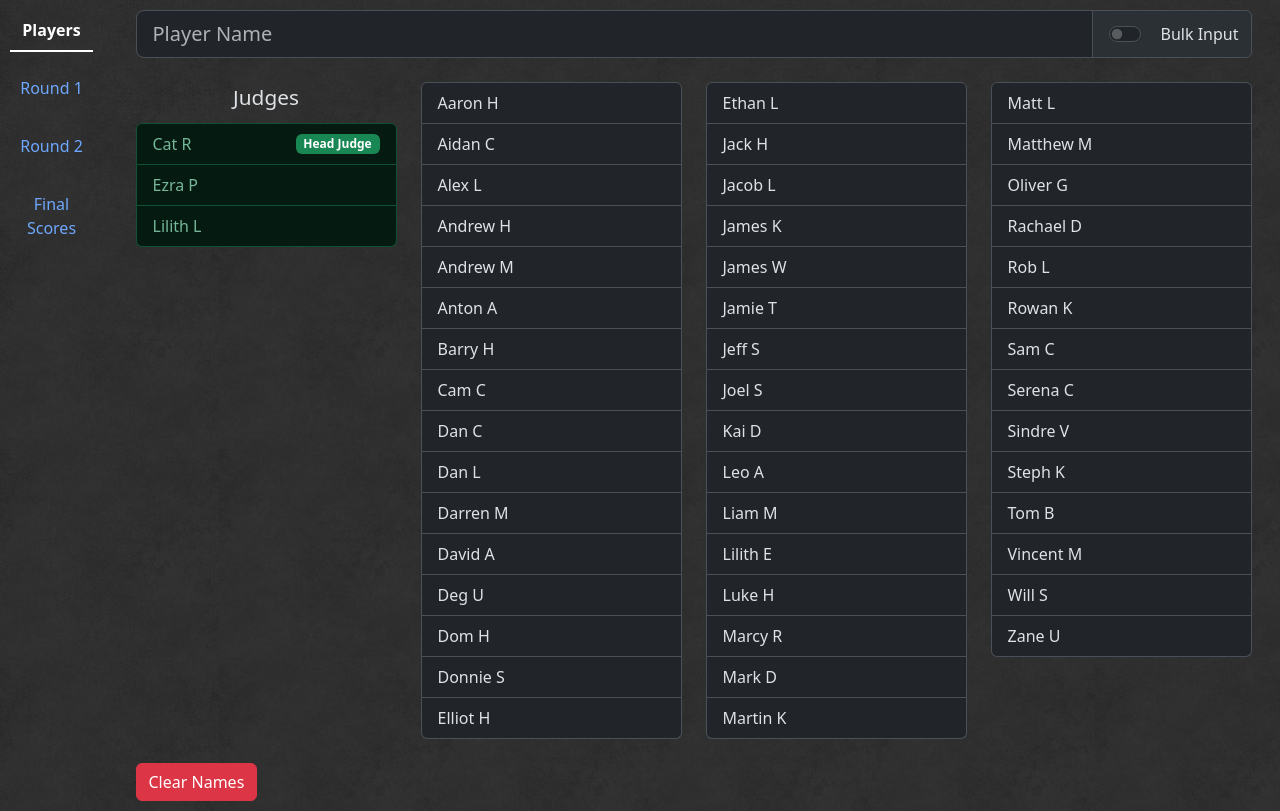
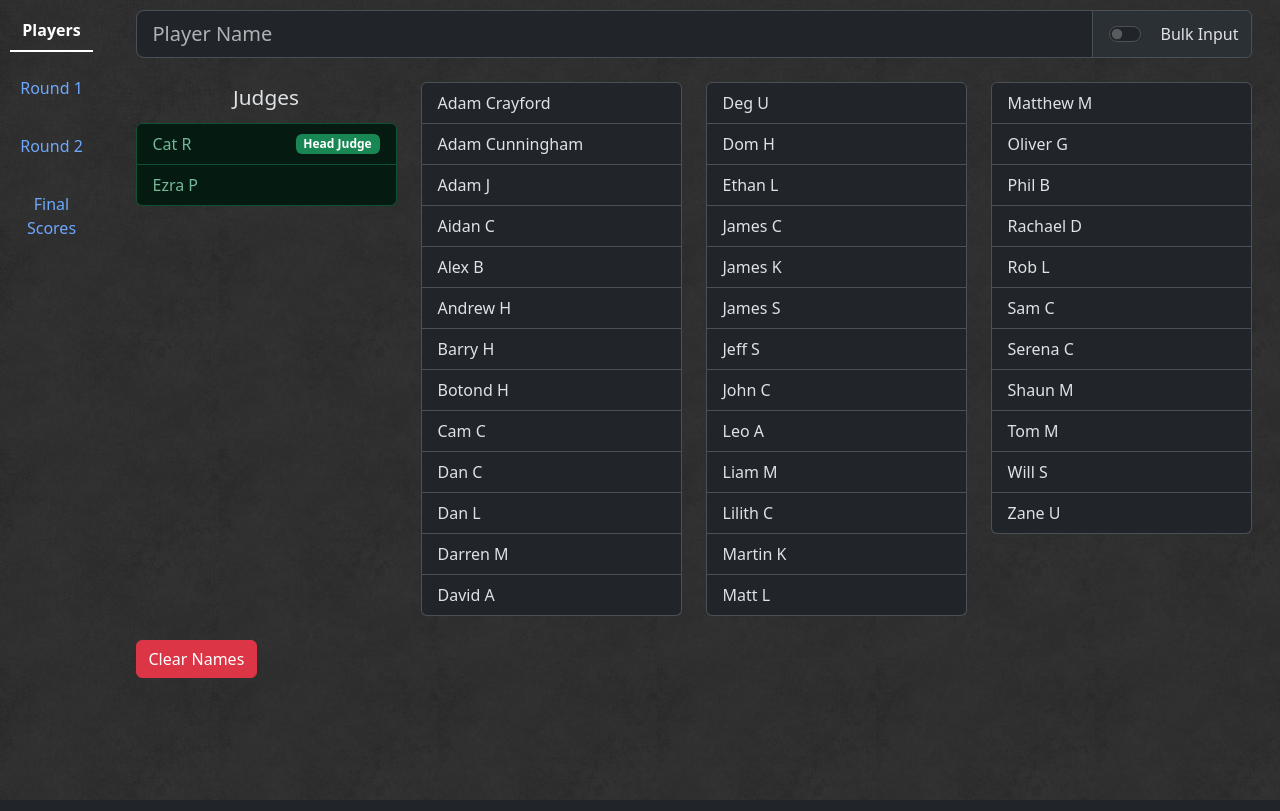
Before and after one commit to lilithcapps/leagueapp, a React (Create React App) app: page / in a window 1280 px wide. Built offline with nearby package versions, Linux system fonts and the light colour scheme.

Commit message:
updated player names;made first access into radio

```diff
--- a/src/App.js
+++ b/src/App.js
@@ -492,6 +492,7 @@ function AccessibilityPanel({
               <Form id={i} onSubmit={(e) => handleSubmit(e, item[0])}>
                 <Row>
                   <Col>
+                  {/* TODO make switches into radios: use second spliced to change whole group, e.g. below  */}
                     <Row>
                       <label>
                         <Form.Switch
@@ -504,8 +505,8 @@ function AccessibilityPanel({
                                 1,
                                 switchStates[i].toSpliced(
                                   0,
-                                  1,
-                                  !switchStates[i][0]
+                                  2,
+                                  [!switchStates[i][0], false]
                                 )
                               )
                             )
@@ -526,9 +527,9 @@ function AccessibilityPanel({
                                 i,
                                 1,
                                 switchStates[i].toSpliced(
-                                  1,
-                                  1,
-                                  !switchStates[i][1]
+                                  0,
+                                  2,
+                                  [false, !switchStates[i][1]]
                                 )
                               )
                             )
@@ -767,55 +768,45 @@ function App() {
   // TODO add spreadsheet integration (??) [names from google sheets]
   const [playerNames, setPlayerNames] = useState(
     [
+      'Ezra P',
+      'Aidan C',
+      'David A',
+      'Rachael D',
+      'Liam M',
+      'Adam Cunningham',
+      'Cam C',
+      'Andrew H',
+      'Matt L',
       'James K',
+      'Shaun M',
+      'Dan C',
+      'Will S',
+      'Cat R',
+      'Oliver G',
+      'Zane U',
+      'Botond H',
+      'Dan L',
       'Matthew M',
-      'Dan C',
-      'Cat R',
-      'Aidan C',
+      'Darren M',
+      'James S',
+      'Alex B',
+      'Ethan L',
+      'Jeff S',
+      'John C',
+      'Lilith C',
       'Deg U',
-      'Liam M',
-      'Cam C',
-      'Rachael D',
-      'Ezra P',
-      'Will S',
+      'Adam Crayford',
+      'Martin K',
+      'Barry H',
+      'Rob L',
       'Serena C',
-      'Zane U',
-      'Darren M',
-      'David A',
-      'Jeff S',
-      'Martin K',
-      'Sam C',
-      'Ethan L',
+      'Dom H',
+      'Phil B',
+      'Tom M',
       'Leo A',
-      'Matt L',
-      'Rob L',
-      'James W',
-      'Lilith L',
-      'Luke H',
-      'Kai D',
-      'Joel S',
-      'Steph K',
-      'Alex L',
-      'Dom H',
-      'Aaron H',
-      'Donnie S',
-      'Anton A',
-      'Elliot H',
-      'Tom B',
-      'Vincent M',
-      'Dan L',
-      'Lilith E',
-      'Oliver G',
-      'Andrew M',
-      'Jacob L',
-      'Andrew H',
-      'Mark D',
-      'Jack H',
-      'Rowan K',
-      'Barry H',
-      'Marcy R',
-      'Jamie T',
-      'Sindre V',
+      'James C',
+      'Adam J',
+      'Sam C'
     ].sort()
   );
   const [judgeNames, setJudgeNames] = useState(['Cat R', 'Ezra P', 'Lilith L']);
```
